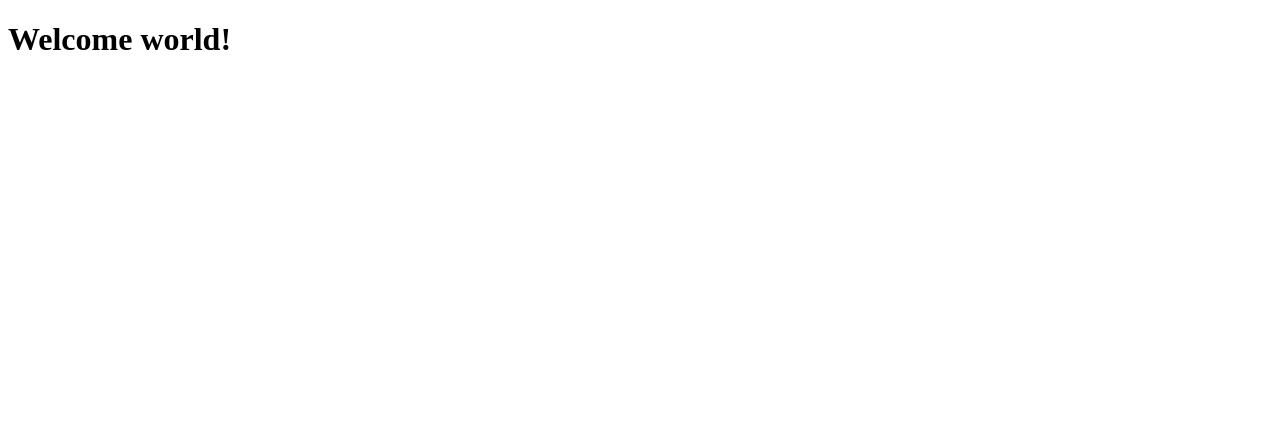
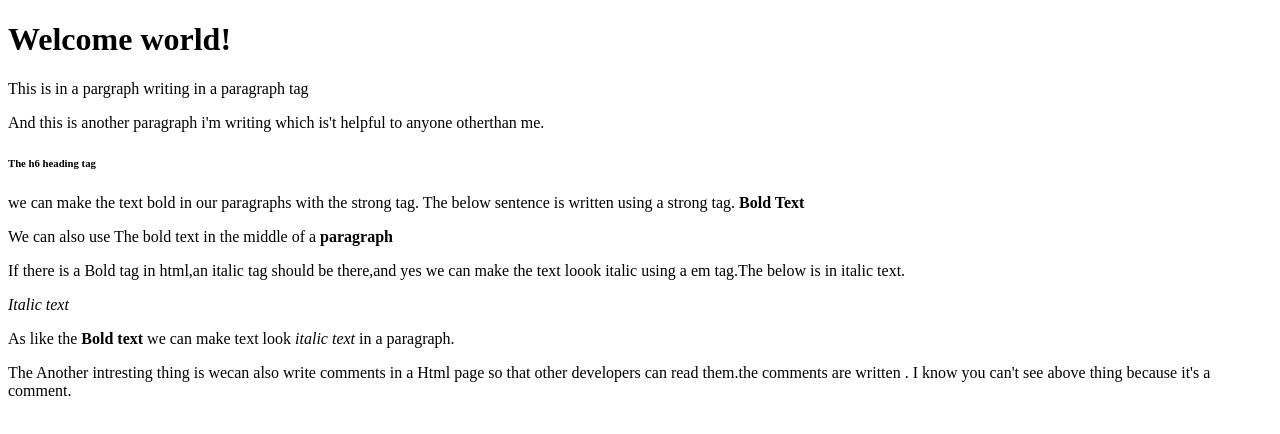
Before and after one commit to Surya-Chandra-Reddy/git_test, a plain HTML site: page html_boilerplate/index.html in a window 1280 px wide. Drawn offline with Linux system fonts and the light colour scheme.

Commit message:
html_boilerplate

```diff
--- a/html_boilerplate/index.html
+++ b/html_boilerplate/index.html
@@ -2,9 +2,34 @@
 <html lang="en">
 <head>
     <meta charset="UTF-8">
-        <title>A Basic html page</title>
+    <meta http-equiv="X-UA-Compatible" content="IE=edge">
+    <meta name="viewport" content="width=device-width, initial-scale=1.0">
+    <title>A Basic HTML page</title>
 </head>
 <body>
     <h1>Welcome world!</h1>
+    <p>This is in a pargraph writing in a paragraph tag
+    </p>
+    <p>And this is another paragraph i'm writing which is't helpful
+        to anyone otherthan me.
+    </p>
+    <h6>The h6 heading tag</h6>
+    <p>we can make the text bold in our paragraphs with the strong tag.
+        The below sentence is written using a strong tag.
+        <strong>Bold Text</strong>
+    </p>
+    <p>We can also use The bold text in the middle of a <strong>paragraph</strong></p>
+    <p>
+        If there is a Bold tag in html,an italic tag should be there,and yes we can make
+        the text loook italic using a em tag.The below is in italic text.
+    </p>
+    <p><em>Italic text</em></p>
+    <p>As like the <strong>Bold text </strong>we can make text look <em>italic text </em> in a paragraph.</p>
+    <p>
+        The Another intresting thing is wecan also write comments in a Html page
+        so that other developers can read them.the comments are written
+        <!-- in these brackets-->.
+        I know you can't see above thing because it's a comment.
+    </p>
 </body>
 </html>
```
Lines whose indentation alone changed are shown as unchanged.
